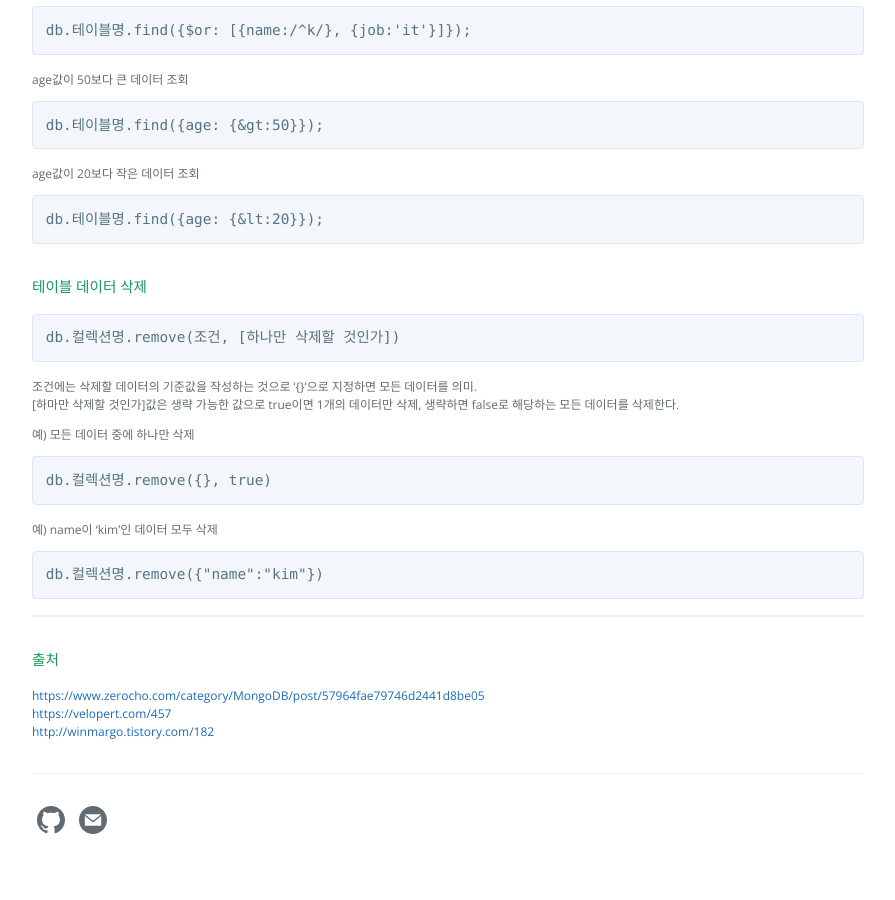
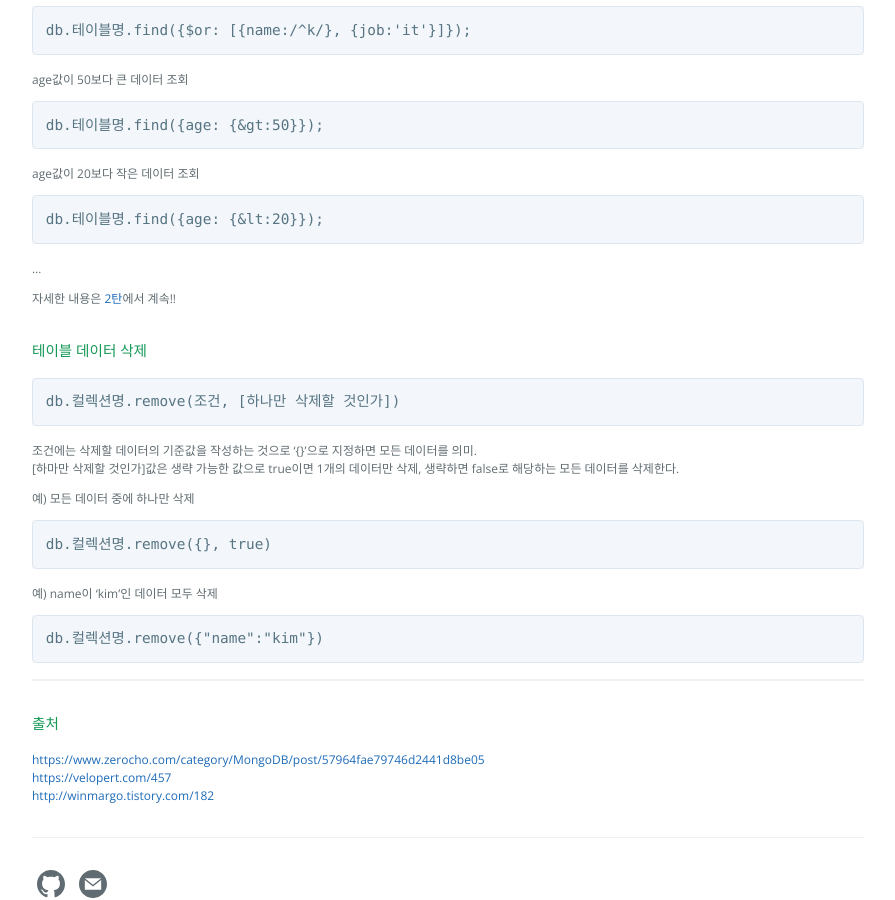
Before and after one commit to zzingyuna/test_site.github.io, a Jekyll site: the page built from _posts/2018-03-28-mongoDB.md, in a window 1280 px wide and 900 px high, scrolled down 4376 px. Shown: the whole window, without its empty margins (192-1087 px from the left). Built offline with Jekyll 4.4.1, drawn with Linux system fonts in a browser that asks for light colours.

Commit message:
Update 2018-03-28-mongoDB.md

````diff
--- a/_posts/2018-03-28-mongoDB.md
+++ b/_posts/2018-03-28-mongoDB.md
@@ -226,6 +226,9 @@ age값이 20보다 작은 데이터 조회
 db.테이블명.find({age: {&lt:20}});
 ```
 
+...
+
+자세한 내용은 [2탄](https://zzingyuna.github.io/2018/05/04/mongoDB2.html)에서 계속!!
 
 
 
````
